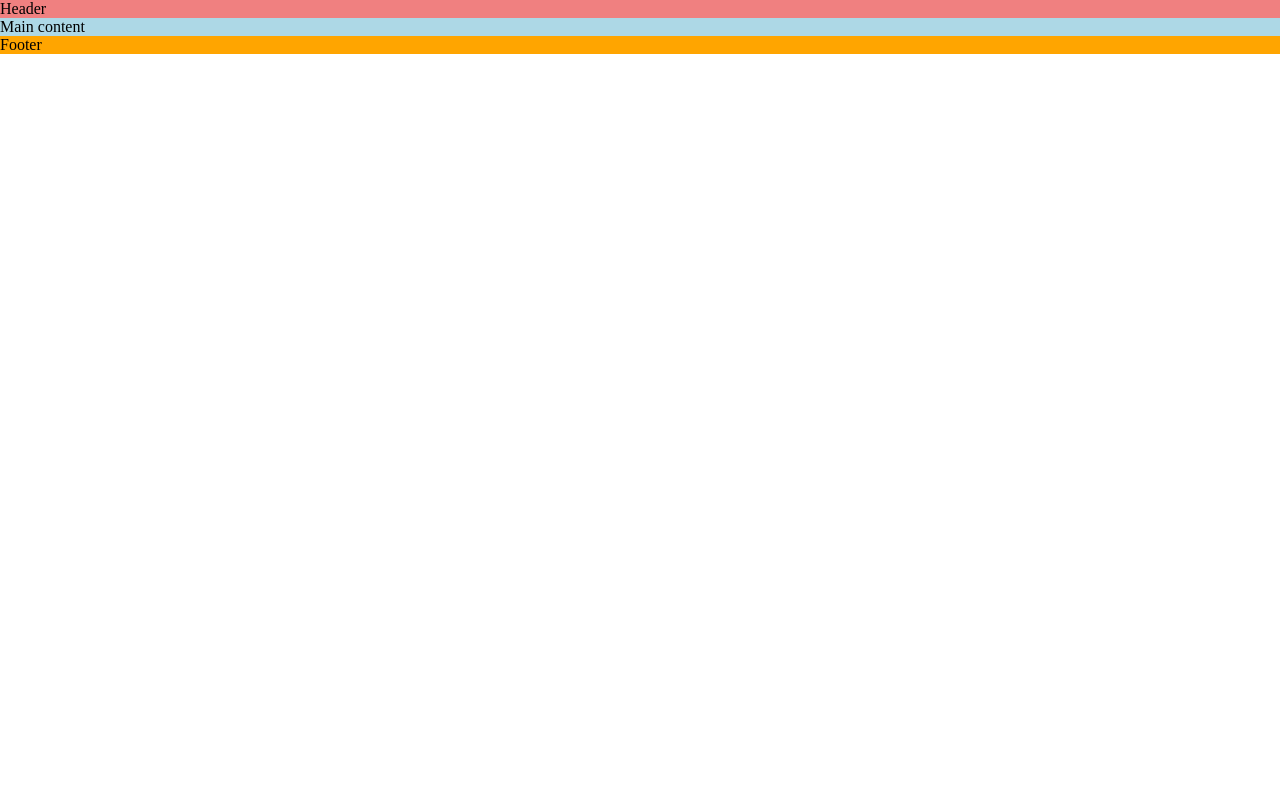
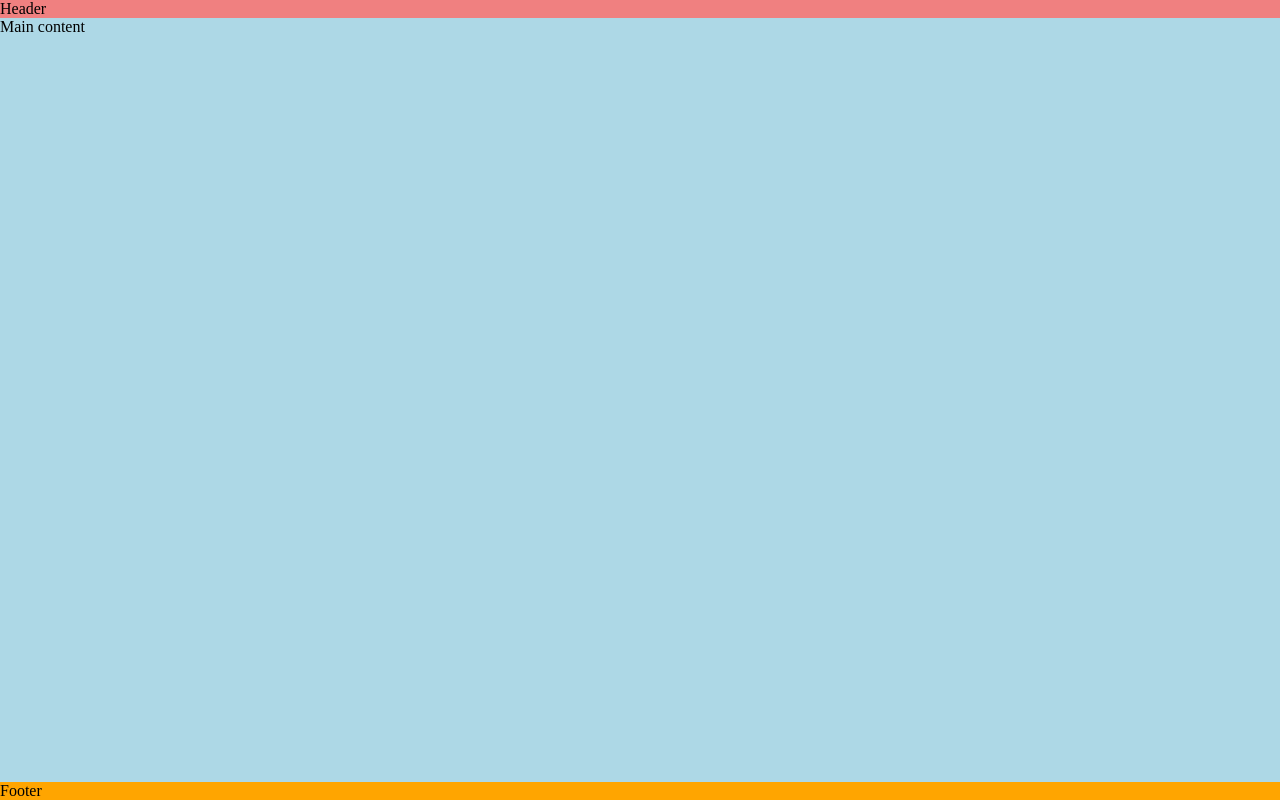
Before and after one commit to SamGree/ping-pong, a plain HTML site: page index.html in a window 1280 px wide. Drawn offline with Linux system fonts and the light colour scheme.

Commit message:
push footer to bottom use flex style

```diff
--- a/assets/css/style.css
+++ b/assets/css/style.css
@@ -3,6 +3,15 @@
     margin: 0;
     padding: 0;
     box-sizing: border-box;}
+/*general style*/
+body{
+    min-height: 100vh;
+    display: flex;
+    flex-direction: column;
+    /*Genetic project style*/
+    color: black;
+}
+
     /*header*/
 header {
     background-color: lightcoral;
@@ -10,6 +19,9 @@ header {
 /*main content*/
 main {
     background-color: lightblue;
+    /*push the footer to the bottom*/
+    flex: 1 0 auto;
+
 
 }
 /*footer*/
```
